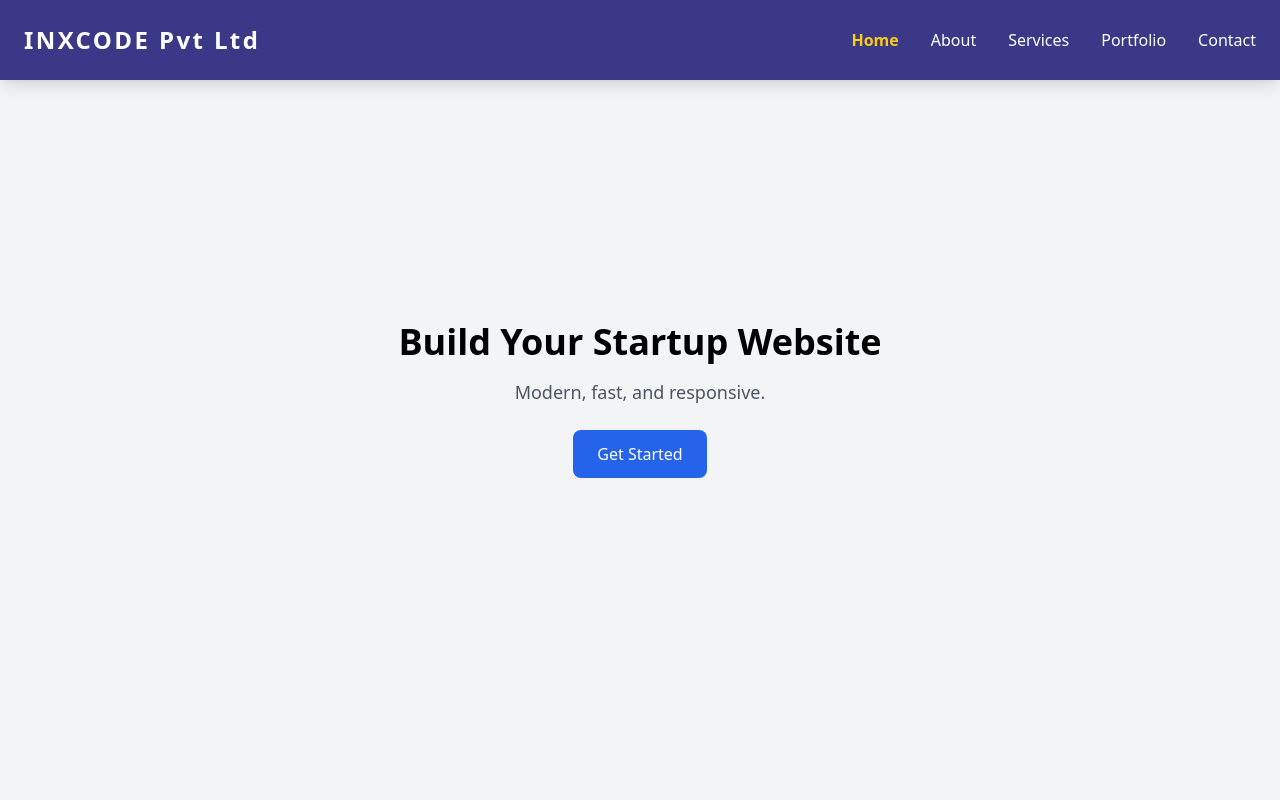
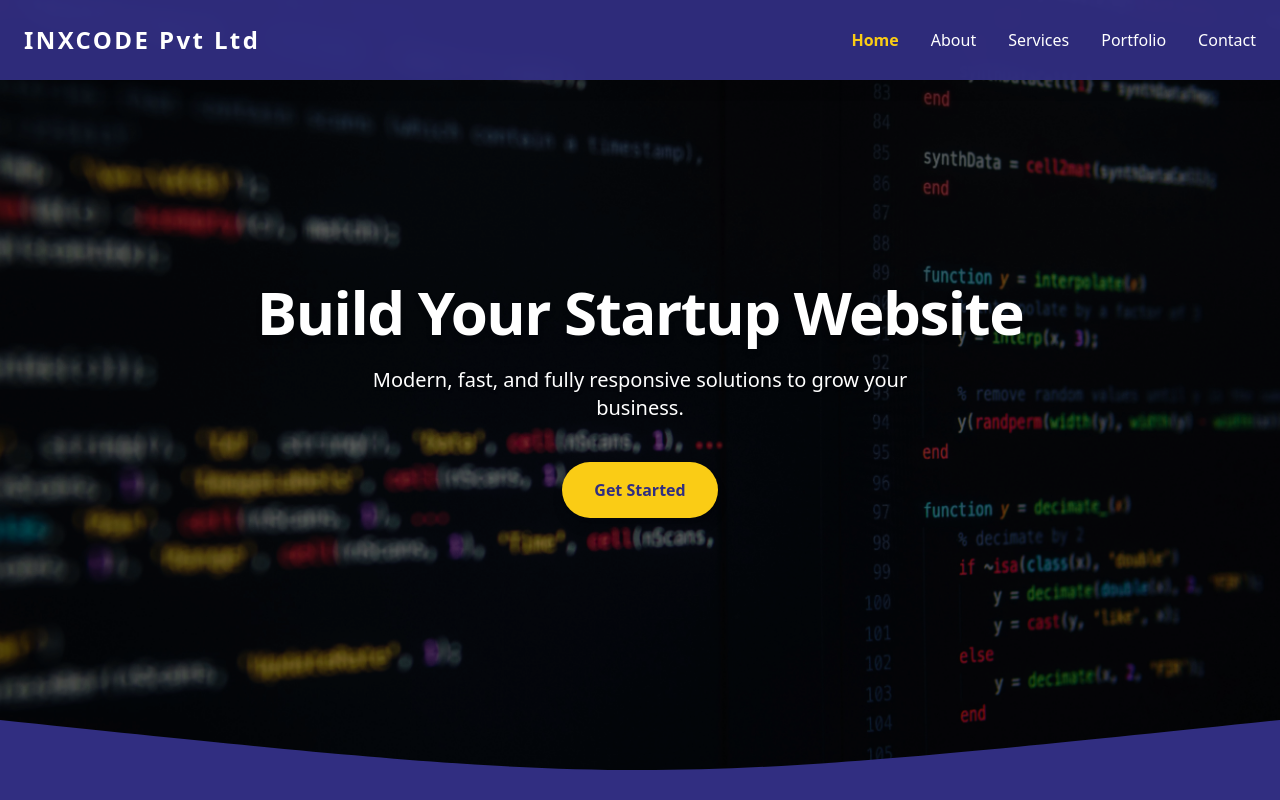
Before and after one commit to risni-mohamed/startup-website, a React (Create React App) app: page / in a window 1280 px wide. Shown: the top 800 px of the page. Built offline with nearby package versions, Linux system fonts and the light colour scheme.

Commit message:
add hero background image in src/images/hero-bg.jpg

```diff
--- a/src/components/Hero.jsx
+++ b/src/components/Hero.jsx
@@ -1,9 +1,44 @@
+import heroBg from "../images/hero-bg.jpg";
+
 export default function Hero() {
   return (
-    <section id="hero" className="h-screen flex flex-col justify-center items-center bg-gray-100 text-center">
-      <h2 className="text-4xl font-bold mb-4">Build Your Startup Website</h2>
-      <p className="mb-6 text-lg text-gray-600">Modern, fast, and responsive.</p>
-      <a href="#contact" className="px-6 py-3 bg-blue-600 text-white rounded-lg">Get Started</a>
+    <section
+      id="hero"
+      className="h-screen flex flex-col justify-center items-center text-white px-4 relative bg-cover bg-center"
+      style={{ backgroundImage: `url(${heroBg})` }}
+    >
+      <div className="bg-black/40 w-full h-full absolute top-0 left-0"></div> {/* overlay for readability */}
+
+      <div className="relative z-10 flex flex-col justify-center items-center text-center">
+        <h2 className="text-5xl md:text-6xl font-extrabold mb-6 drop-shadow-md tracking-tight">
+          Build Your Startup Website
+        </h2>
+        <p className="mb-10 text-lg md:text-xl max-w-xl drop-shadow">
+          Modern, fast, and fully responsive solutions to grow your business.
+        </p>
+        <a
+          href="#contact"
+          className="flex items-center gap-2 px-8 py-4 bg-yellow-400 text-indigo-900 font-semibold
+                     rounded-full shadow-lg hover:bg-yellow-300 transition-all duration-300 transform hover:scale-105"
+        >
+          Get Started
+        </a>
+      </div>
+
+      {/* Hero and About divider */}
+      <div className="absolute bottom-0 w-full overflow-hidden leading-none">
+        <svg
+          className="relative block w-full h-20"
+          xmlns="http://www.w3.org/2000/svg"
+          viewBox="0 0 1200 120"
+          preserveAspectRatio="none"
+        >
+          <path
+            d="M0,0 C600,100 600,100 1200,0 L1200,120 L0,120 Z"
+            className="fill-indigo-900"
+          ></path>
+        </svg>
+      </div>
     </section>
   );
 }
```
Also changed, not shown: src/images/hero-bg.jpg (added).
